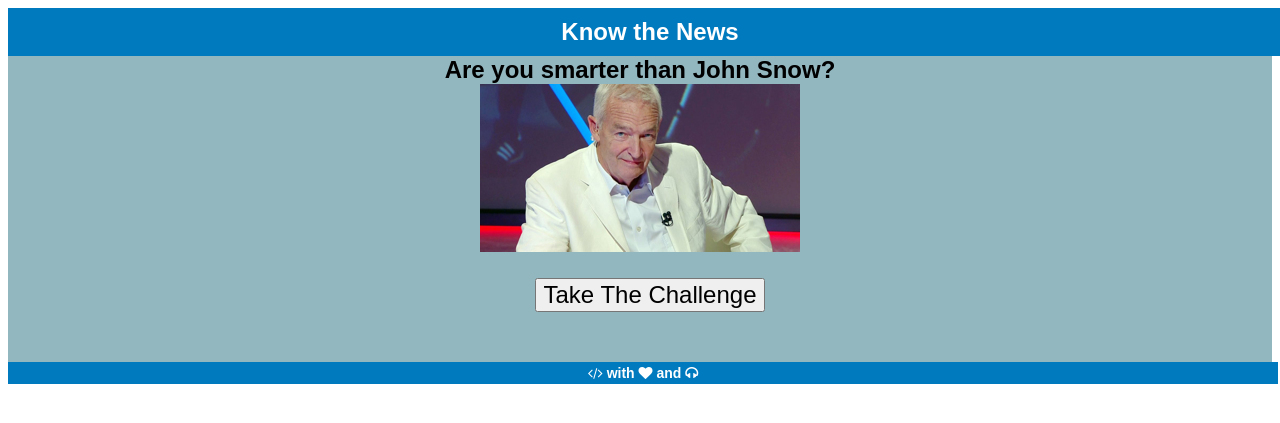
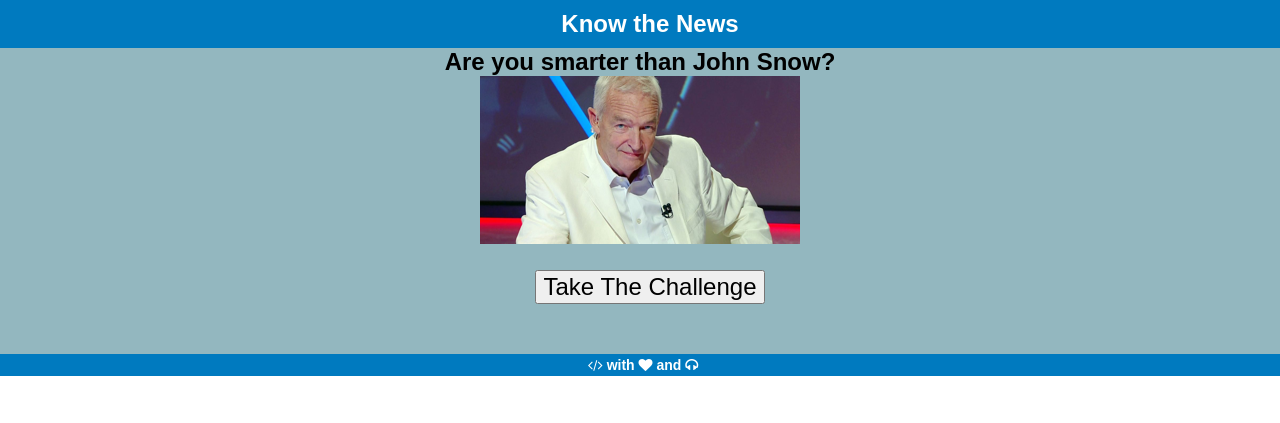
Before and after one commit to matmenzl/wdi-project-1, a PHP site: page /home.html in a window 1280 px wide. Shown: the top 423 px of the page. Run offline with PHP 8.4, Linux system fonts and the light colour scheme; some libraries are stand-ins or nearby versions; some web fonts are replaced.

Commit message:
fixed styling issues

```diff
--- a/css/style.css
+++ b/css/style.css
@@ -1,5 +1,5 @@
 body {
-  background: white;
+  margin: 0;
 }
 
 header {
```
